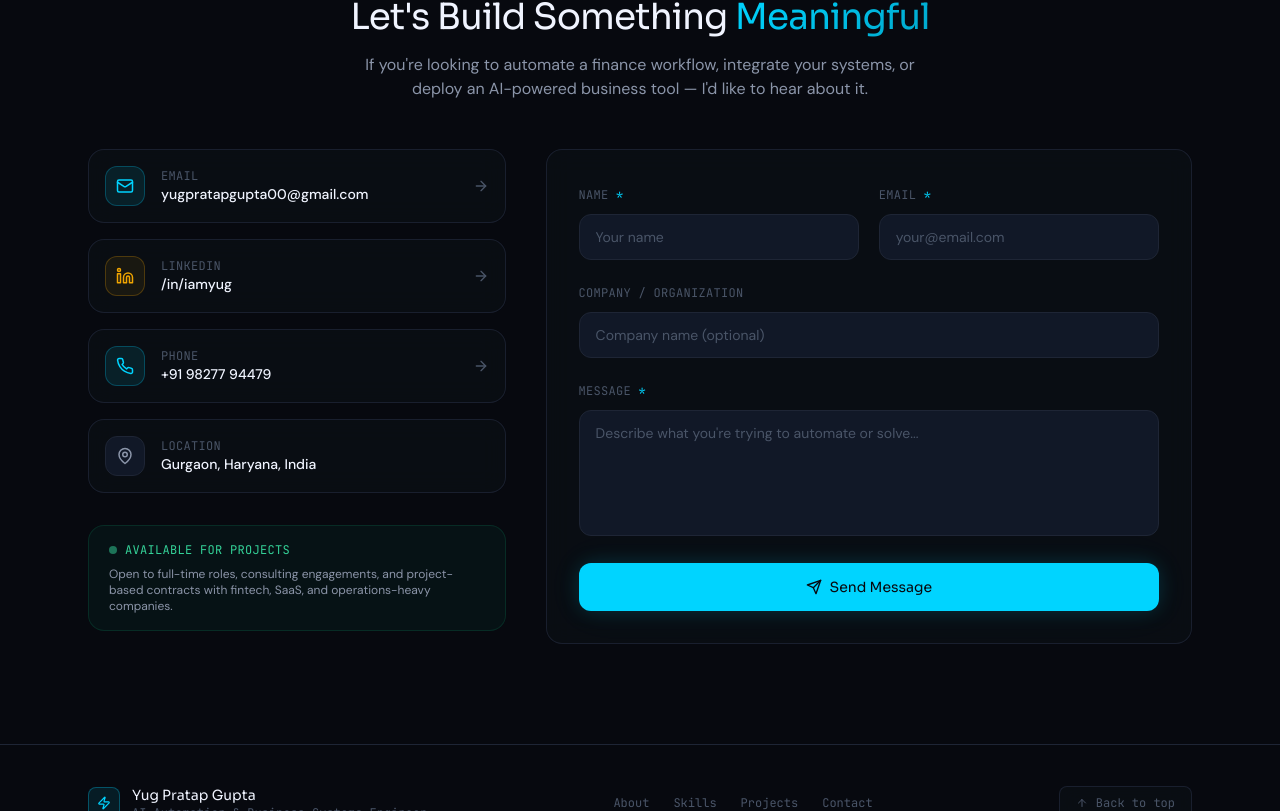
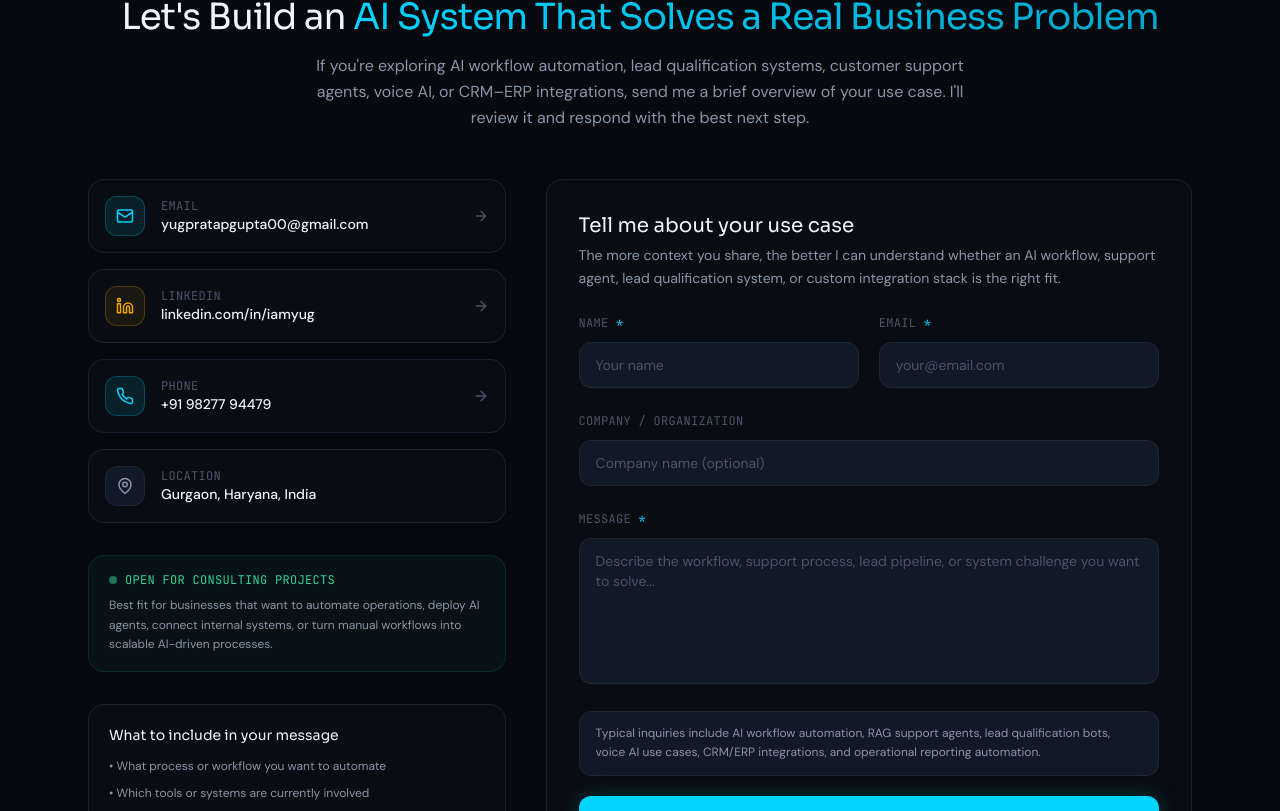
Before and after one commit to yug03/portfolio, a Next.js app: page / in a window 1280 px wide. Shown: the part 10569-11380 px from the top of the page. Built offline with nearby package versions, Linux system fonts and the light colour scheme.

Commit message:
Refactor Contact component and update messaging
Refactor contact component to enhance clarity and update messaging.

```diff
--- a/components/Contact.tsx
+++ b/components/Contact.tsx
@@ -1,9 +1,16 @@
 "use client";
 
 import { useState, useRef } from "react";
-import { motion } from "framer-motion";
-import { useInView } from "framer-motion";
-import { Mail, Linkedin, MapPin, Phone, Send, CheckCircle2, ArrowRight } from "lucide-react";
+import { motion, useInView } from "framer-motion";
+import {
+  Mail,
+  Linkedin,
+  MapPin,
+  Phone,
+  Send,
+  CheckCircle2,
+  ArrowRight,
+} from "lucide-react";
 
 export default function Contact() {
   const ref = useRef(null);
@@ -27,11 +34,13 @@ export default function Contact() {
   const handleSubmit = async (e: React.FormEvent) => {
     e.preventDefault();
     setLoading(true);
+
     await fetch("https://formspree.io/f/mnjbrlwr", {
       method: "POST",
       headers: { "Content-Type": "application/json" },
       body: JSON.stringify(formData),
     });
+
     setLoading(false);
     setSubmitted(true);
   };
@@ -40,8 +49,7 @@ export default function Contact() {
     <section id="contact" className="section-padding">
       <div className="max-w-6xl mx-auto px-6">
         <div ref={ref} className="space-y-12">
-
-          {/* ── Header ── */}
+          {/* Header */}
           <motion.div
             initial={{ opacity: 0, y: 20 }}
             animate={isInView ? { opacity: 1, y: 0 } : {}}
@@ -55,29 +63,29 @@ export default function Contact() {
               </span>
               <div className="h-px flex-1 max-w-20 bg-border" />
             </div>
-            <h2 className="font-display text-3xl md:text-4xl font-700 tracking-tight">
-              Let&apos;s Build Something{" "}
-              <span className="gradient-text-cyan">Meaningful</span>
+            <h2 className="font-display text-3xl md:text-4xl font-700 tracking-tight leading-tight">
+              Let&apos;s Build an <span className="gradient-text-cyan">AI System That Solves a Real Business Problem</span>
             </h2>
-            <p className="text-text-secondary text-base max-w-xl mx-auto">
-              If you&apos;re looking to automate a finance workflow, integrate your
-              systems, or deploy an AI-powered business tool — I&apos;d like to hear
-              about it.
+            <p className="text-text-secondary text-base max-w-2xl mx-auto leading-relaxed">
+              If you&apos;re exploring AI workflow automation, lead qualification systems,
+              customer support agents, voice AI, or CRM–ERP integrations, send me a brief overview
+              of your use case. I&apos;ll review it and respond with the best next step.
             </p>
           </motion.div>
 
           <div className="grid lg:grid-cols-5 gap-10">
-
-            {/* ── Left: Contact Info ── */}
+            {/* Left: Contact Info */}
             <motion.div
               initial={{ opacity: 0, x: -30 }}
               animate={isInView ? { opacity: 1, x: 0 } : {}}
-              transition={{ duration: 0.7, delay: 0.1, ease: [0.22, 1, 0.36, 1] }}
+              transition={{
+                duration: 0.7,
+                delay: 0.1,
+                ease: [0.22, 1, 0.36, 1],
+              }}
               className="lg:col-span-2 space-y-8"
             >
               <div className="space-y-4">
-
-                {/* Email */}
                 <a
                   href="mailto:yugpratapgupta00@gmail.com"
                   className="flex items-center gap-4 p-4 glass glass-hover rounded-2xl group"
@@ -89,7 +97,7 @@ export default function Contact() {
                     <p className="text-xs font-mono text-text-muted uppercase tracking-wide">
                       Email
                     </p>
-                    <p className="text-sm text-text-primary font-medium">
+                    <p className="text-sm text-text-primary font-medium break-all">
                       yugpratapgupta00@gmail.com
                     </p>
                   </div>
@@ -99,7 +107,6 @@ export default function Contact() {
                   />
                 </a>
 
-                {/* LinkedIn */}
                 <a
                   href="https://www.linkedin.com/in/iamyug/"
                   target="_blank"
@@ -114,7 +121,7 @@ export default function Contact() {
                       LinkedIn
                     </p>
                     <p className="text-sm text-text-primary font-medium">
-                      /in/iamyug
+                      linkedin.com/in/iamyug
                     </p>
                   </div>
                   <ArrowRight
@@ -123,7 +130,6 @@ export default function Contact() {
                   />
                 </a>
 
-                {/* Phone */}
                 <a
                   href="tel:+919827794479"
                   className="flex items-center gap-4 p-4 glass glass-hover rounded-2xl group"
@@ -145,7 +151,6 @@ export default function Contact() {
                   />
                 </a>
 
-                {/* Location */}
                 <div className="flex items-center gap-4 p-4 glass rounded-2xl">
                   <div className="w-10 h-10 rounded-xl bg-panel border border-border flex items-center justify-center">
                     <MapPin size={18} className="text-text-secondary" />
@@ -159,73 +164,96 @@ export default function Contact() {
                     </p>
                   </div>
                 </div>
-
               </div>
 
-              {/* Availability badge */}
+              {/* Availability / fit */}
               <div className="px-5 py-4 rounded-2xl bg-emerald-500/5 border border-emerald-500/15">
                 <div className="flex items-center gap-2 mb-2">
                   <span className="w-2 h-2 rounded-full bg-emerald-400 animate-pulse" />
                   <span className="text-xs font-mono text-emerald-400 uppercase tracking-wide">
-                    Available for Projects
+                    Open for Consulting Projects
                   </span>
                 </div>
-                <p className="text-xs text-text-secondary">
-                  Open to full-time roles, consulting engagements, and
-                  project-based contracts with fintech, SaaS, and
-                  operations-heavy companies.
+                <p className="text-xs text-text-secondary leading-relaxed">
+                  Best fit for businesses that want to automate operations, deploy AI agents,
+                  connect internal systems, or turn manual workflows into scalable AI-driven processes.
                 </p>
+              </div>
+
+              {/* What to include */}
+              <div className="glass rounded-2xl p-5 space-y-3">
+                <h3 className="font-display text-sm font-600 text-text-primary">
+                  What to include in your message
+                </h3>
+                <div className="space-y-2 text-xs text-text-secondary leading-relaxed">
+                  <p>• What process or workflow you want to automate</p>
+                  <p>• Which tools or systems are currently involved</p>
+                  <p>• Where your team is losing time, leads, or efficiency</p>
+                  <p>• Whether you need strategy, implementation, or both</p>
+                </div>
               </div>
             </motion.div>
 
-            {/* ── Right: Contact Form ── */}
+            {/* Right: Contact Form */}
             <motion.div
               initial={{ opacity: 0, x: 30 }}
               animate={isInView ? { opacity: 1, x: 0 } : {}}
-              transition={{ duration: 0.7, delay: 0.15, ease: [0.22, 1, 0.36, 1] }}
+              transition={{
+                duration: 0.7,
+                delay: 0.15,
+                ease: [0.22, 1, 0.36, 1],
+              }}
               className="lg:col-span-3"
             >
               {submitted ? (
-
-                /* Success state */
                 <motion.div
                   initial={{ opacity: 0, scale: 0.95 }}
                   animate={{ opacity: 1, scale: 1 }}
-                  className="glass rounded-2xl p-10 flex flex-col items-center justify-center text-center gap-5 min-h-[380px]"
+                  className="glass rounded-2xl p-10 flex flex-col items-center justify-center text-center gap-5 min-h-[420px]"
                 >
                   <div className="w-16 h-16 rounded-2xl bg-emerald-500/10 border border-emerald-500/25 flex items-center justify-center">
                     <CheckCircle2 size={28} className="text-emerald-400" />
                   </div>
                   <div>
                     <h3 className="font-display font-700 text-xl text-text-primary">
-                      Message Sent!
+                      Inquiry Received
                     </h3>
-                    <p className="text-text-secondary text-sm mt-2 max-w-xs">
-                      Thanks for reaching out. I&apos;ll review your message
-                      and get back to you within 24 hours.
+                    <p className="text-text-secondary text-sm mt-2 max-w-sm leading-relaxed">
+                      Thanks for reaching out. I&apos;ll review your message and get back to you
+                      within 24 hours with the most relevant next step.
                     </p>
                   </div>
                   <button
                     onClick={() => {
                       setSubmitted(false);
-                      setFormData({ name: "", email: "", company: "", message: "" });
+                      setFormData({
+                        name: "",
+                        email: "",
+                        company: "",
+                        message: "",
+                      });
                     }}
                     className="text-xs text-text-muted hover:text-text-secondary transition-colors font-mono"
                   >
                     Send another message
                   </button>
                 </motion.div>
-
               ) : (
-
-                /* Form */
                 <form
                   onSubmit={handleSubmit}
                   className="glass rounded-2xl p-7 md:p-8 space-y-5"
                 >
+                  <div className="space-y-1">
+                    <h3 className="font-display text-xl font-600 text-text-primary">
+                      Tell me about your use case
+                    </h3>
+                    <p className="text-sm text-text-secondary leading-relaxed">
+                      The more context you share, the better I can understand whether an AI workflow,
+                      support agent, lead qualification system, or custom integration stack is the right fit.
+                    </p>
+                  </div>
+
                   <div className="grid sm:grid-cols-2 gap-5">
-
-                    {/* Name */}
                     <div className="space-y-2">
                       <label className="text-xs font-mono text-text-muted uppercase tracking-wide">
                         Name <span className="text-cyan-accent">*</span>
@@ -241,7 +269,6 @@ export default function Contact() {
                       />
                     </div>
 
-                    {/* Email */}
                     <div className="space-y-2">
                       <label className="text-xs font-mono text-text-muted uppercase tracking-wide">
                         Email <span className="text-cyan-accent">*</span>
@@ -256,10 +283,8 @@ export default function Contact() {
                         className="w-full px-4 py-3 rounded-xl bg-panel border border-border text-sm text-text-primary placeholder-text-muted focus:outline-none focus:border-cyan-accent/50 focus:ring-1 focus:ring-cyan-accent/20 transition-all"
                       />
                     </div>
-
                   </div>
 
-                  {/* Company */}
                   <div className="space-y-2">
                     <label className="text-xs font-mono text-text-muted uppercase tracking-wide">
                       Company / Organization
@@ -274,7 +299,6 @@ export default function Contact() {
                     />
                   </div>
 
-                  {/* Message */}
                   <div className="space-y-2">
                     <label className="text-xs font-mono text-text-muted uppercase tracking-wide">
                       Message <span className="text-cyan-accent">*</span>
@@ -284,13 +308,20 @@ export default function Contact() {
                       value={formData.message}
                       onChange={handleChange}
                       required
-                      rows={5}
-                      placeholder="Describe what you're trying to automate or solve..."
+                      rows={6}
+                      placeholder="Describe the workflow, support process, lead pipeline, or system challenge you want to solve..."
                       className="w-full px-4 py-3 rounded-xl bg-panel border border-border text-sm text-text-primary placeholder-text-muted focus:outline-none focus:border-cyan-accent/50 focus:ring-1 focus:ring-cyan-accent/20 transition-all resize-none"
                     />
                   </div>
 
-                  {/* Submit */}
+                  <div className="rounded-xl bg-panel border border-border px-4 py-3">
+                    <p className="text-xs text-text-secondary leading-relaxed">
+                      Typical inquiries include AI workflow automation, RAG support agents,
+                      lead qualification bots, voice AI use cases, CRM/ERP integrations,
+                      and operational reporting automation.
+                    </p>
+                  </div>
+
                   <button
                     type="submit"
                     disabled={loading}
@@ -300,7 +331,11 @@ export default function Contact() {
                       <>
                         <motion.div
                           animate={{ rotate: 360 }}
-                          transition={{ repeat: Infinity, duration: 0.8, ease: "linear" }}
+                          transition={{
+                            repeat: Infinity,
+                            duration: 0.8,
+                            ease: "linear",
+                          }}
                           className="w-4 h-4 border-2 border-canvas/30 border-t-canvas rounded-full"
                         />
                         Sending...
@@ -308,15 +343,13 @@ export default function Contact() {
                     ) : (
                       <>
                         <Send size={16} />
-                        Send Message
+                        Send Inquiry
                       </>
                     )}
                   </button>
                 </form>
-
               )}
             </motion.div>
-
           </div>
         </div>
       </div>
```
